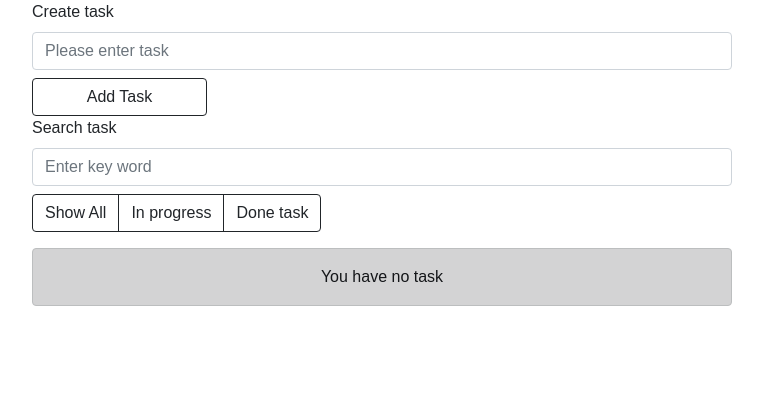
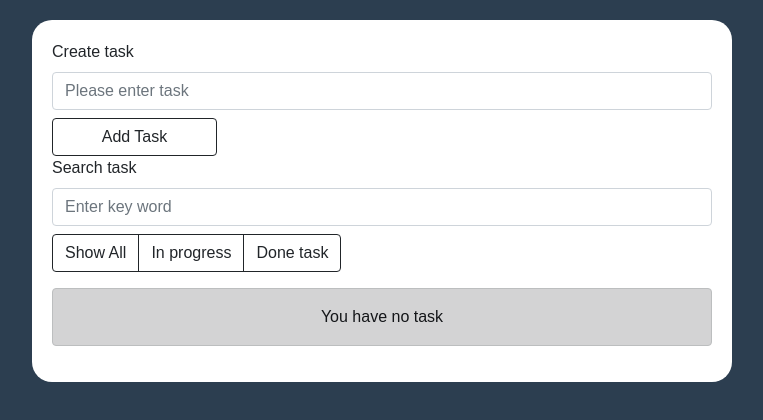
Before and after one commit to maximbalyk/todoListForTest, a React (Create React App) app: page / in a window 1280 px wide. Shown: the top 420 px of the page, without its empty margins (258-1021 px from the left). Built offline with nearby package versions, Linux system fonts and the light colour scheme.

Commit message:
add style

```diff
--- a/public/index.html
+++ b/public/index.html
@@ -26,7 +26,7 @@
     -->
     <title>React App</title>
   </head>
-  <body>
+  <body style="background-color: #2c3e50;">
     <noscript>You need to enable JavaScript to run this app.</noscript>
     <div id="root"></div>
     <!--
--- a/src/App.scss
+++ b/src/App.scss
@@ -3,17 +3,17 @@
   align-items: center;
   flex-direction: column;
   width: 100vw;
-  height: 100vh;
+  height: 100%;
   font-family: Arial, Helvetica, sans-serif;
-}
-
-body {
-  margin: 0;
-  padding: 0;
+  background-color: #fff;
+  padding: 20px;
+  margin: 20px auto;
+  max-width: 700px;
+  border-radius: 20px;
 }
 
 .task {
-  width: 700px;
+  width: 100%;
   box-sizing: border-box;
   padding: 0;
   height: 50px;
--- a/src/App.tsx
+++ b/src/App.tsx
@@ -25,7 +25,7 @@ export const App: FC = () => {
   } = useApp();
 
   return (
-    <div style={{ maxWidth: 700, margin: '0 auto' }} className="App d-flex align-items-start">
+    <div className="App d-flex align-items-start">
       <CreateTask
         task={task}
         handleKeyPress={handleKeyPress}
--- a/src/components/SearchTask/SearchTask.tsx
+++ b/src/components/SearchTask/SearchTask.tsx
@@ -15,7 +15,7 @@ const SearchTask: React.FC<SearchTaskProps> = ({
     <>
       <label htmlFor="exampleInputEmail2" className="form-label">Search task</label>
       <input
-        style={{ width: 700 }}
+        style={{ width: '100%' }}
         type="text"
         placeholder="Enter key word"
         name="item"
--- a/src/components/TaskList/TaskList.tsx
+++ b/src/components/TaskList/TaskList.tsx
@@ -21,11 +21,11 @@ const TaskList: React.FC<TaskListProps> = ({
       {!currentList.length
         ? <div className="alert alert-dark w-100 text-center">You have no task</div>
         : null}
-      <ul className="list-group">
+      <ul className="list-group w-100">
         {/* eslint-disable-next-line no-shadow */}
         {currentList.map((task: ITask) => {
           return (
-            <li className="list-group-item p-0" key={task.id}>
+            <li className="list-group-item p-0 " key={task.id}>
               <TodoTask
                 task={task}
                 deleteTask={deleteTask}
```
